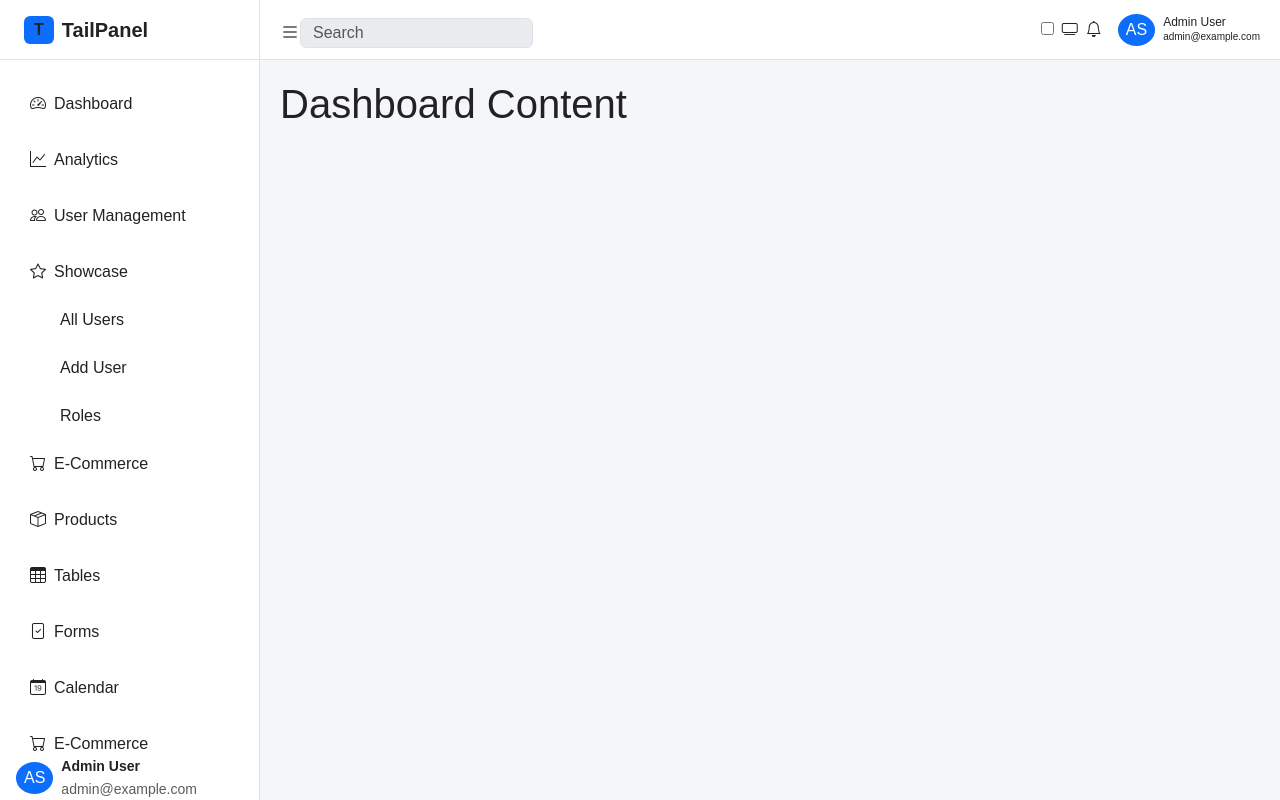
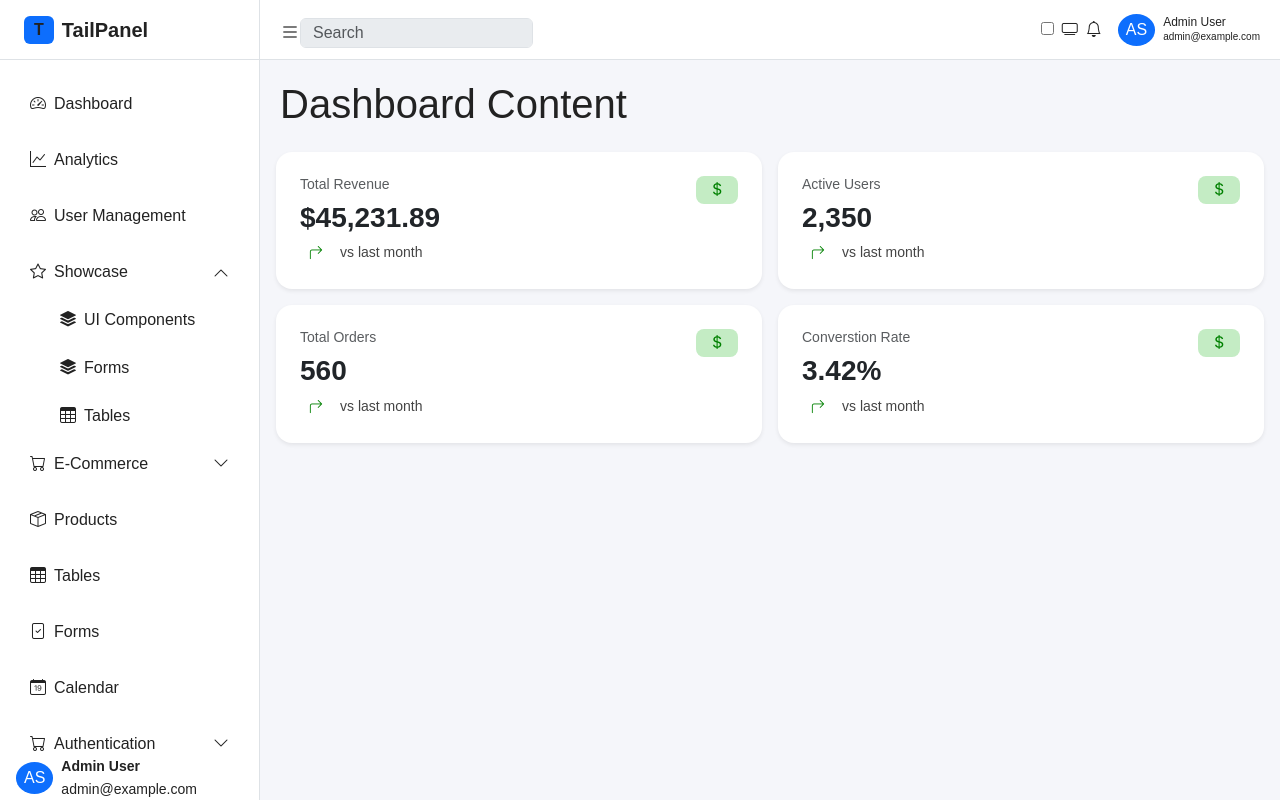
Before and after one commit to Fahadplusplus/Dashboard_Tailpanel, a React (Vite) app: page / in a window 1280 px wide. Both pictures are taken after a click on the item "Showcase". Built offline with nearby package versions, Linux system fonts and the light colour scheme.

Commit message:
Made a card component used props to add values

```diff
--- /dev/null
+++ b/src/components/layout/Counter.jsx
@@ -0,0 +1,36 @@
+import { useState } from "react"
+
+
+
+export default function Count(){
+
+    let [counter, setCounter] = useState(0)
+
+    const addVal= ()=>{
+
+        if (counter < 20){
+              setCounter(counter + 1)
+        }
+
+
+
+
+    }
+    const removeVal= ()=>{
+        if(counter > 0){
+             setCounter(counter - 1)
+        }
+
+
+    }
+return(
+
+<>
+ <div>counter: {counter}</div>
+ <button onClick={addVal}> ADD {counter} </button>
+ <button onClick={removeVal}> Remove {counter}</button>
+</>
+
+
+)
+}
--- /dev/null
+++ b/src/components/layout/DashboardCard.jsx
@@ -0,0 +1,35 @@
+
+
+const DashboardCard = ({cardTitle,cardSubTitle,percent,cardText,icon}) => {
+
+  return (
+    <>
+      <div className="card  rounded-4 p-2 border-0 shadow-sm  ">
+                  <div className="card-body d-flex ">
+                    <div>
+                      <h6 className="card-title  text-body-secondary" style={{fontSize: "14px"}}>{cardTitle}</h6>
+                      <h2 className="card-subtitle my-2 fw-bold " style={{letterSspacing:"2px", fontSize: "28px"}}>{cardSubTitle}
+                      </h2>
+                      <span className="d-flex  ">
+                        <div className="d-flex btn  m-0 p-0 px-2 justify-content-center "
+                          style={{fontSize:" 14px" ,borderRadius: "10px" ,color: "green", backgroundColor: "rgb(196, 236, 196);"}}>
+                          <i className="bi bi-arrow-90deg-right  m-0 p-0"></i>
+                          <p className="m-0 p-0 mx-1">{percent}</p>
+                        </div>
+                        <p className="card-text  " style={{fontSize: "14px", color: "rgb(68, 68, 68)"}}>{cardText}</p>
+                      </span>
+                    </div>
+
+                    <div className="ms-auto">
+                      <button className="btn  rounded-3"
+                        style={{padding: "1px 12px 1px 12px ", backgroundColor: "rgb(196, 236, 196", color: "green"}}><i
+                          className={icon} ></i></button>
+                    </div>
+                  </div>
+
+                </div>
+    </>
+  )
+}
+
+export default DashboardCard
--- a/src/components/layout/Sidebar.jsx
+++ b/src/components/layout/Sidebar.jsx
@@ -3,15 +3,17 @@ import { useState } from "react";
 export default function Sidebar({ sidebarState, toggleSidebar }) {
 
 
-    const [openMenu, setOpenMenu] = useState(null);
+    const [openMenu, setOpenMenu] = useState([]);
 
     const toggleMenu = (menu) => {
-        setOpenMenu(openMenu === menu ? null : menu);
+        setOpenMenu(prev =>
+            prev.includes(menu) ? prev.filter(m => m !== menu) : [...prev, menu]
+        );
     };
     return (
         <aside className={`sidebar ${sidebarState} border-end `} >
 
-            <div className="d-flex border-bottom justify-content-center" style={{ padding: "15.5px 0px 15px 0px " }}>
+            <div className="d-flex border-bottom justify-content-center " style={{ padding: "15.5px 0px 15px 0px " }}>
                 <div className="logo  ">
                     <div className="d-flex align-items-center ps-4 ">
                         <div
@@ -28,7 +30,7 @@ export default function Sidebar({ sidebarState, toggleSidebar }) {
             <div className="sidebarscroll">
                 <ul className="menu  ">
 
-                    <li className="nav-item ">
+                    <li className="nav-item listitem rounded-2">
                         <a className="nav-link d-flex align-items-center">
                             <i className="bi bi-speedometer2 me-2"></i>
 
@@ -36,7 +38,7 @@ export default function Sidebar({ sidebarState, toggleSidebar }) {
                         </a>
                     </li>
 
-                    <li className="nav-item my-2">
+                    <li className="nav-item my-2 listitem rounded-2">
                         <a className="nav-link d-flex align-items-center">
                             <i className="bi bi-graph-up me-2"></i>
                             {sidebarState !== "collapsed" && <span>Analytics</span>}
@@ -44,7 +46,7 @@ export default function Sidebar({ sidebarState, toggleSidebar }) {
                         </a>
                     </li>
 
-                    <li className="nav-item my-2">
+                    <li className="nav-item my-2 listitem rounded-2">
                         <a className="nav-link d-flex align-items-center">
                             <i className="bi bi-people me-2"></i>
 
@@ -52,108 +54,201 @@ export default function Sidebar({ sidebarState, toggleSidebar }) {
                         </a>
                     </li>
 
-                    <li className="nav-item" onClick={() => toggleMenu("Showcase")}>
+                    <li className="nav-item listitem rounded-2" onClick={() => toggleMenu("Showcase")}>
 
                         <a className="nav-link d-flex align-items-center">
                             <i className="bi bi-star me-2"></i>
 
-                            {sidebarState !== "collapsed" && <span>Showcase</span>}
+                            {sidebarState !== "collapsed" && (
+                                <div className="d-flex w-100">
+                                    <span>Showcase</span>
+                                    <i className={`bi bi-chevron-down ms-auto ${openMenu.includes("Showcase") ? "rotate" : "rotate2"}`}></i>
+                                </div>
+                            )}
+
+                        </a>
+
+                    </li>
+                    {sidebarState !== "collapsed" && openMenu.includes("Showcase") && (
+                        <ul className="submenu">
+                            <li className="nav-item listitem rounded-2">
+                                <a className="nav-link d-flex align-items-center">
+                                    <i className="bi bi-stack me-2"></i>
+                                    <span>UI Components</span>
                                 </a>
                             </li>
-
-                    {sidebarState !== "collapsed" && openMenu === "Showcase" && (
-                        <ul className="submenu">
-                            <li>All Users</li>
-                            <li>Add User</li>
-                            <li>Roles</li>
+                            <li className="nav-item listitem rounded-2">
+                                <a className="nav-link d-flex align-items-center">
+                                    <i className="bi bi-stack me-2"></i>
+                                    <span>Forms</span>
+                                </a>
+                            </li>
+                            <li className="nav-item listitem rounded-2">
+                                <a className="nav-link d-flex align-items-center">
+                                    <i className="bi bi-table me-2"></i>
+                                    <span>Tables</span>
+                                </a>
+                            </li>
                         </ul>
                     )}
-                    <li className="nav-item" onClick={() => toggleMenu("E-Commerce")}>
+                    <li className="nav-item listitem rounded-2" onClick={() => toggleMenu("E-Commerce")}>
 
                         <a className="nav-link d-flex align-items-center">
                             <i className="bi bi-cart me-2"></i>
 
-                            {sidebarState !== "collapsed" && <span>E-Commerce</span>}
+                            {sidebarState !== "collapsed" && (
+                                <div className="d-flex w-100">
+                                    <span>E-Commerce</span>
+                                    <i className={`bi bi-chevron-down ms-auto ${openMenu.includes("E-Commerce") ? "rotate" : "rotate2"}`}></i>
+                                </div>
+                            )}
                         </a>
                     </li>
 
-                    {sidebarState !== "collapsed" && openMenu === "E-Commerce" && (
+                    {sidebarState !== "collapsed" && openMenu.includes("E-Commerce") && (
                         <ul className="submenu">
-                            <li>All Users</li>
-                            <li>Add User</li>
-                            <li>Roles</li>
+                              <li className="nav-item listitem rounded-2">
+                                <a className="nav-link d-flex align-items-center">
+                                    <i className="bi bi-box me-2"></i>
+                                    <span>Products</span>
+                                </a>
+                            </li>
+                             <li className="nav-item listitem rounded-2">
+                                <a className="nav-link d-flex align-items-center">
+                                    <i className="bi bi-plus me-2"></i>
+                                    <span>Add Products</span>
+                                </a>
+                            </li>
+                             <li className="nav-item listitem rounded-2">
+                                <a className="nav-link d-flex align-items-center">
+                                    <i className="bi bi-file-earmark-richtext me-2"></i>
+                                    <span>Invoice</span>
+                                </a>
+                            </li>
+                             <li className="nav-item listitem rounded-2">
+                                <a className="nav-link d-flex align-items-center">
+                                    <i className="bi bi-file-earmark-richtext me-2"></i>
+                                    <span>Create Invoice</span>
+                                </a>
+                            </li>
+                             <li className="nav-item listitem rounded-2">
+                                <a className="nav-link d-flex align-items-center">
+                                    <i className="bi bi-shuffle me-2"></i>
+                                    <span>Transactions</span>
+                                </a>
+                            </li>
                         </ul>
                     )}
-                    <li className="nav-item my-2">
+                    <li className="nav-item my-2 listitem rounded-2">
                         <a className="nav-link d-flex align-items-center">
                             <i className="bi bi-box-seam me-2"></i>
                             {sidebarState === "expanded" && "Products"}
                         </a>
                     </li>
 
-                    <li className="nav-item my-2">
+                    <li className="nav-item my-2 listitem rounded-2">
                         <a className="nav-link d-flex align-items-center">
                             <i className="bi bi-table me-2"></i>
                             {sidebarState === "expanded" && "Tables"}
                         </a>
                     </li>
 
-                    <li className="nav-item my-2">
+                    <li className="nav-item my-2 listitem rounded-2">
                         <a className="nav-link d-flex align-items-center">
                             <i className="bi bi-file-check me-2"></i>
                             {sidebarState === "expanded" && "Forms"}
                         </a>
                     </li>
 
-                    <li className="nav-item my-2">
+                    <li className="nav-item my-2 listitem rounded-2">
                         <a className="nav-link d-flex align-items-center">
                             <i className="bi bi-calendar-date me-2"></i>
                             {sidebarState === "expanded" && "Calendar"}
                         </a>
                     </li>
 
-                    <li className="nav-item" onClick={() => toggleMenu("E-Commerce")}>
+                    <li className="nav-item listitem rounded-2" onClick={() => toggleMenu("Authentication")}>
 
                         <a className="nav-link d-flex align-items-center">
                             <i className="bi bi-cart me-2"></i>
 
-                            {sidebarState !== "collapsed" && <span>E-Commerce</span>}
+                            {sidebarState !== "collapsed" && (
+                                <div className="d-flex w-100">
+                                    <span>Authentication</span>
+                                    <i className={`bi bi-chevron-down ms-auto ${openMenu.includes("Authentication") ? "rotate" : "rotate2"}`}></i>
+                                </div>
+                            )}
                         </a>
                     </li>
 
-                    {sidebarState !== "collapsed" && openMenu === "E-Commerce" && (
+                    {sidebarState !== "collapsed" && openMenu.includes("Authentication") && (
                         <ul className="submenu">
-                            <li>All Users</li>
-                            <li>Add User</li>
-                            <li>Roles</li>
+                            <li className="nav-item listitem rounded-2">
+                                <a className="nav-link d-flex align-items-center">
+                                    <i className="bi bi-box-arrow-in-right me-2"></i>
+                                    <span>Login</span>
+                                </a>
+                            </li>
+                             <li className="nav-item listitem rounded-2">
+                                <a className="nav-link d-flex align-items-center">
+                                    <i className="bi bi-person-add me-2"></i>
+                                    <span>Sign Up</span>
+                                </a>
+                            </li>
+                             <li className="nav-item listitem rounded-2">
+                                <a className="nav-link d-flex align-items-center">
+                                    <i className="bi bi-key me-2"></i>
+                                    <span>Reset Password</span>
+                                </a>
+                            </li>
                         </ul>
                     )}
 
-                    <li className="nav-item" onClick={() => toggleMenu("E-Commerce")}>
+                    <li className="nav-item listitem rounded-2" onClick={() => toggleMenu("Pages")}>
 
                         <a className="nav-link d-flex align-items-center">
                             <i className="bi bi-cart me-2"></i>
 
-                            {sidebarState !== "collapsed" && <span>E-Commerce</span>}
+                            {sidebarState !== "collapsed" && (
+                                <div className="d-flex w-100">
+                                    <span>Pages</span>
+                                    <i className={`bi bi-chevron-down ms-auto ${openMenu.includes("Pages") ? "rotate" : "rotate2"}`}></i>
+                                </div>
+                            )}
                         </a>
                     </li>
 
-                    {sidebarState !== "collapsed" && openMenu === "E-Commerce" && (
+                    {sidebarState !== "collapsed" && openMenu.includes("Pages") && (
                         <ul className="submenu">
-                            <li>All Users</li>
-                            <li>Add User</li>
-                            <li>Roles</li>
+                          <li className="nav-item listitem rounded-2">
+                                <a className="nav-link d-flex align-items-center">
+                                    <i className="bi bi-folder me-2"></i>
+                                    <span>File Manager</span>
+                                </a>
+                            </li>
+                             <li className="nav-item listitem rounded-2">
+                                <a className="nav-link d-flex align-items-center">
+                                    <i className="bi bi-currency-dollar me-2"></i>
+                                    <span>Pricing Table</span>
+                                </a>
+                            </li>
+                             <li className="nav-item listitem rounded-2">
+                                <a className="nav-link d-flex align-items-center">
+                                    <i className="bi bi-question-circle me-2"></i>
+                                    <span>FAQ</span>
+                                </a>
+                            </li>
                         </ul>
                     )}
 
-                    <li className="nav-item my-2">
+                    <li className="nav-item my-2 listitem rounded-2">
                         <a className="nav-link d-flex align-items-center">
                             <i className="bi bi-person-fill-gear me-2"></i>
                             {sidebarState === "expanded" && "Profile"}
                         </a>
                     </li>
 
-                    <li className="nav-item my-2">
+                    <li className="nav-item my-2 listitem rounded-2">
                         <a className="nav-link d-flex align-items-center">
                             <i className="bi bi-gear me-2"></i>
                             {sidebarState === "expanded" && "Settings"}
@@ -168,7 +263,7 @@ export default function Sidebar({ sidebarState, toggleSidebar }) {
                 </div>
                 <div className="ms-2">
                     <small className="fw-bold d-block">Admin User</small>
-            <small className="text-muted">admin@example.com</small>
+                    <small className="">admin@example.com</small>
                 </div>
             </div>
 
--- a/src/layouts/Layout.jsx
+++ b/src/layouts/Layout.jsx
@@ -1,6 +1,8 @@
 import { useState, useEffect } from "react";
 import Sidebar from "../components/layout/Sidebar";
 import Topbar from "../components/layout/Topbar"
+import Counter from "../components/layout/Counter"
+import DashboardCard from "../components/layout/DashboardCard";
 import "../styles/Layout.css";
 
 export default function Layout() {
@@ -38,13 +40,19 @@ export default function Layout() {
       );
     }
   };
+  const cardsData = [
+    { id: 1, cardTitle: "Total Revenue", cardSubTitle: "$45,231.89", cardText: "vs last month", percent: "20.1%", icon: "bi bi-currency-dollar" },
+    { id: 2, cardTitle: "Active Users", cardSubTitle: "2,350", cardText: "vs last month", percent: "15.3%", icon: "bi bi-currency-dollar" },
+    { id: 3, cardTitle: "Total Orders", cardSubTitle: "560", cardText: "vs last month", percent: "4.2%", icon: "bi bi-currency-dollar" },
+    { id: 4, cardTitle: "Converstion Rate", cardSubTitle: "3.42%", cardText: "vs last month", percent: "8.7%", icon: "bi bi-currency-dollar" }
+  ];
 
   return (
     <div className="layout">
 
       <Sidebar
         sidebarState={sidebarState}
-          toggleSidebar={toggleSidebar}
+        toggleSidebar={toggleSidebar}
         isMobile={isMobile}
       />
 
@@ -52,7 +60,23 @@ export default function Layout() {
         <Topbar toggleSidebar={toggleSidebar} />
 
         <div className="content">
+
           <h1>Dashboard Content</h1>
+          {/* <Counter /> */}
+          {/* <DashboardCard cardTitle="fahad" cardSubTitle="Nasir" cardText="Abacus" percent="20.1%" icon="bi bi-star" /> */}
+
+          <div className="row">
+            {cardsData.map((card) => (
+              <div className="col-12 col-md-6 col-xxl-3 g-3" key={card.id}>
+                <DashboardCard
+                  cardTitle={card.cardTitle}
+                  cardSubTitle={card.cardSubTitle}
+                  cardText={card.cardText}
+                  icon={card.icon}
+                />
+              </div>
+            ))}
+          </div>
         </div>
 
       </div>
@@ -60,3 +84,5 @@ export default function Layout() {
     </div>
   );
 }
+
+// https://puikinsh.github.io/TailPanel/
--- a/src/styles/Layout.css
+++ b/src/styles/Layout.css
@@ -24,6 +24,18 @@ body {
   display: flex;
 }
 
+.rotate{
+transform:rotate(180deg);
+transition:0.3s;
+}
+.rotate2{
+transform:rotate(360deg);
+transition:0.3s;
+}
+.listitem:hover{
+  color: black ;
+  background-color: #ececec;
+}
 
 
 
```
Lines whose indentation alone changed are shown as unchanged.
